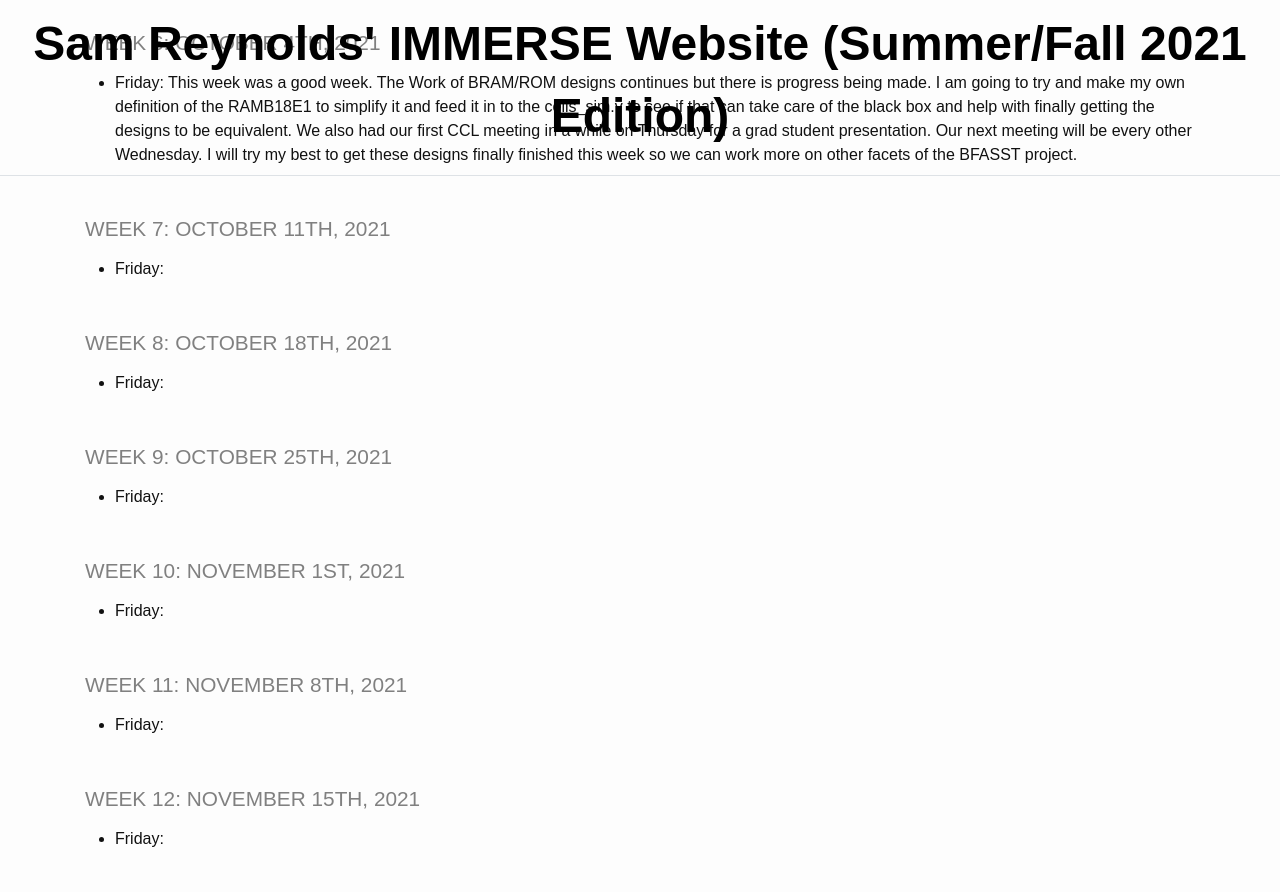
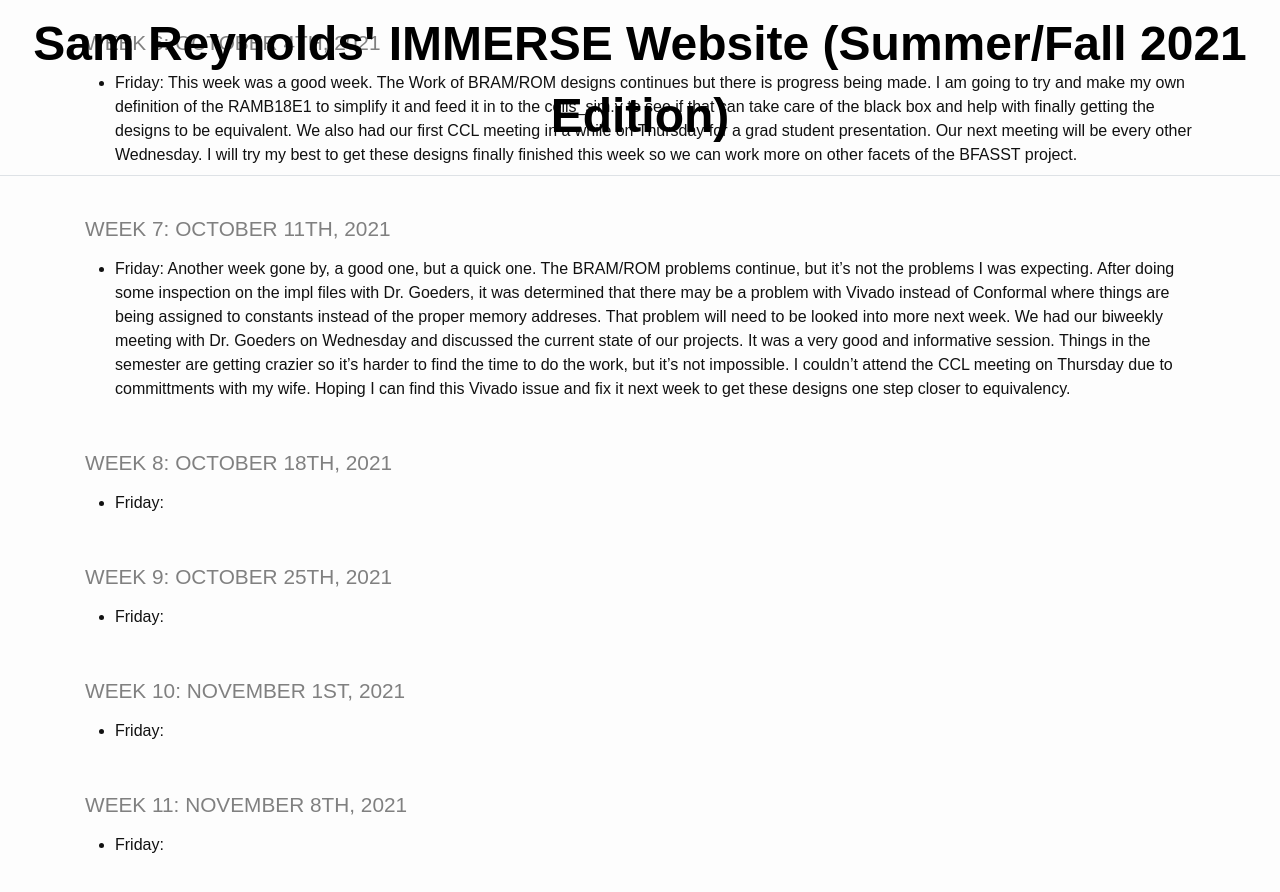
Before and after one commit to TheDHCreator/thedhcreator.github.io, a Jekyll site: the page built from _pages/log.md, in a window 1280 px wide and 900 px high, scrolled down 8541 px. Shown: the top 892 px of the window. Built offline with Jekyll 4.4.1, drawn with Linux system fonts in a browser that asks for light colours.

Commit message:
Commit for Friday: there are actually problems with Vivado, not Conformal. constants being assigned where memory should be in their place. Going to look into it more next week. Meetings with Dr. Goeders and Jarom went well, missed CCL meeting, another crazy week gone by, more to soon come.

```diff
--- a/_pages/log.md
+++ b/_pages/log.md
@@ -184,7 +184,7 @@ title: IMMERSE Log
 
 ### Week 7: October 11th, 2021
 
-* **Friday**:
+* **Friday**: Another week gone by, a good one, but a quick one. The BRAM/ROM problems continue, but it's not the problems I was expecting. After doing some inspection on the impl files with Dr. Goeders, it was determined that there may be a problem with Vivado instead of Conformal where things are being assigned to constants instead of the proper memory addreses. That problem will need to be looked into more next week. We had our biweekly meeting with Dr. Goeders on Wednesday and discussed the current state of our projects. It was a very good and informative session. Things in the semester are getting crazier so it's harder to find the time to do the work, but it's not impossible. I couldn't attend the CCL meeting on Thursday due to committments with my wife. Hoping I can find this Vivado issue and fix it next week to get these designs one step closer to equivalency.
 
 ### Week 8: October 18th, 2021
 
```
